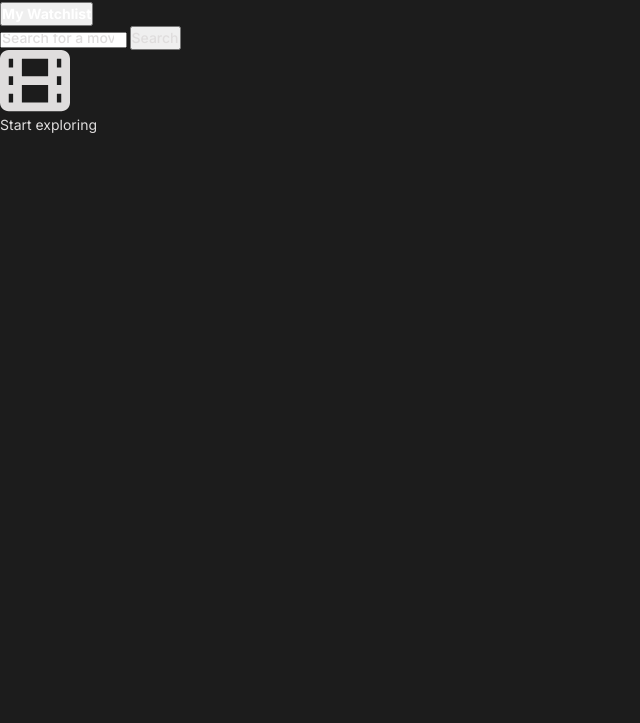
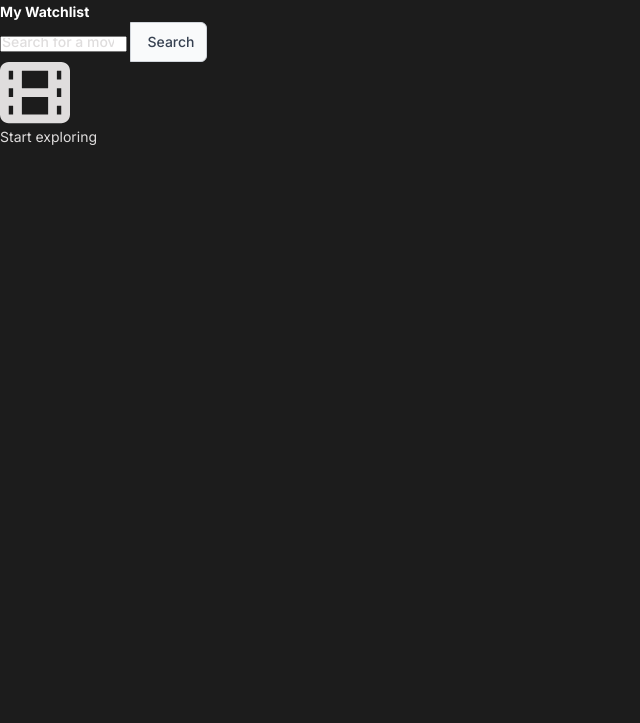
Before and after one commit to Gresham24/Scrimba-Solo-Projects, a website built with Vite: page Movie-watchlist/index.html in a window 1280 px wide. Shown: the part 77-800 px from the top of the page, without its empty margins (0-640 px from the left). Built offline with nearby package versions, Linux system fonts and the light colour scheme.

Commit message:
[Movie Watchl.] styled buttons

```diff
--- a/Movie-watchlist/index.css
+++ b/Movie-watchlist/index.css
@@ -54,7 +54,7 @@ h1 {
 .search-btn {
     font: var(--btn-ff);
     font-weight: 500;
-    color: var(--light-grey);
+    color: #374151;
 }
 
 .placeholder-content p {
@@ -69,7 +69,19 @@ h1 {
 
 =============================== */
 
+.watchlist-search-btn {
+    background: none;
+    border: none;
+    cursor: pointer;
+}
 
+.search-btn {
+    background-color: #F9FAFB;
+    border: solid 1px #D1D5DB;
+    cursor: pointer;
+    border-radius: 0 .6rem .6rem 0;
+    padding: .9rem 1.1rem .9rem 1.7rem;
+}
 
 
 /* ============================
```
